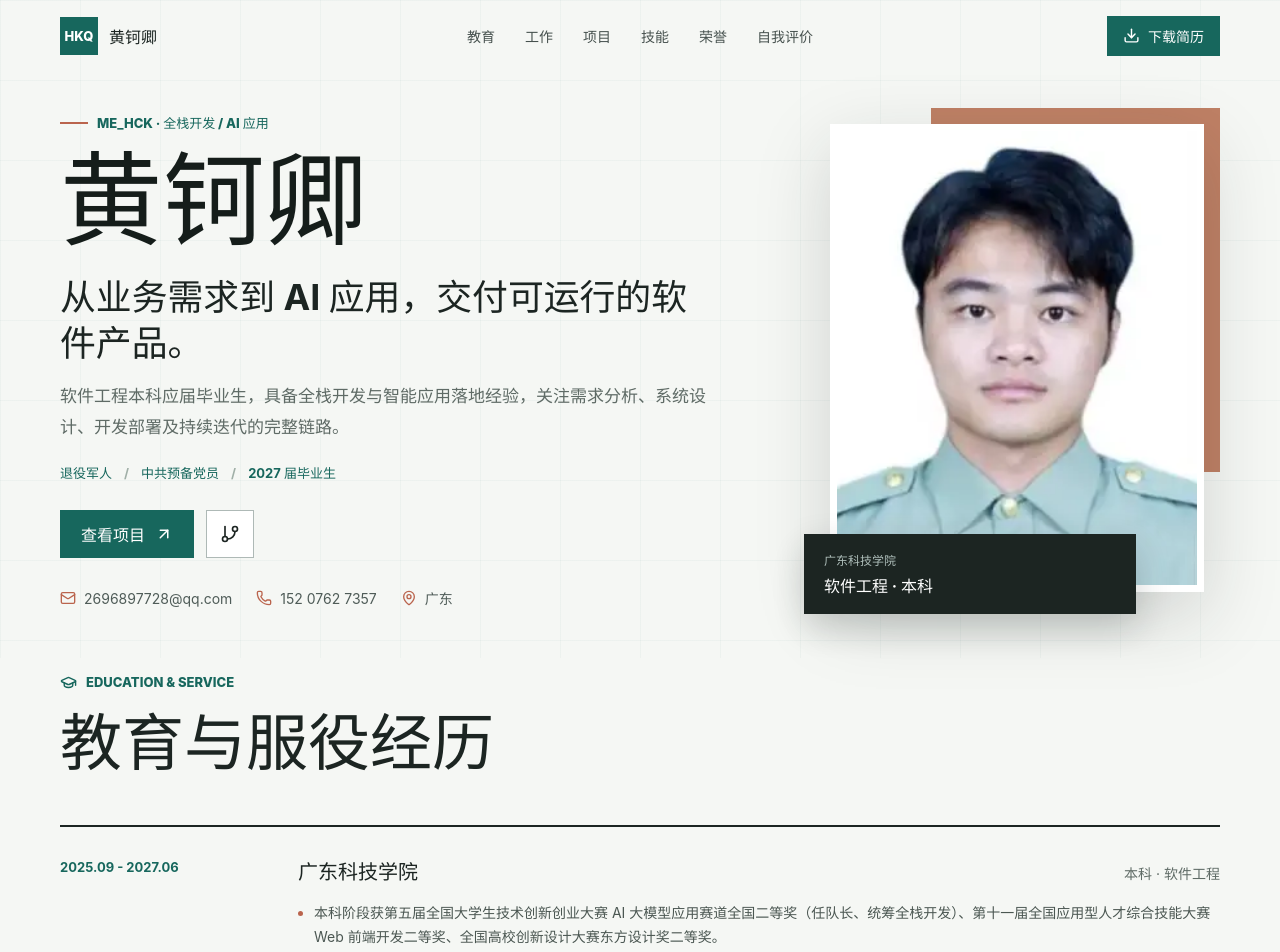
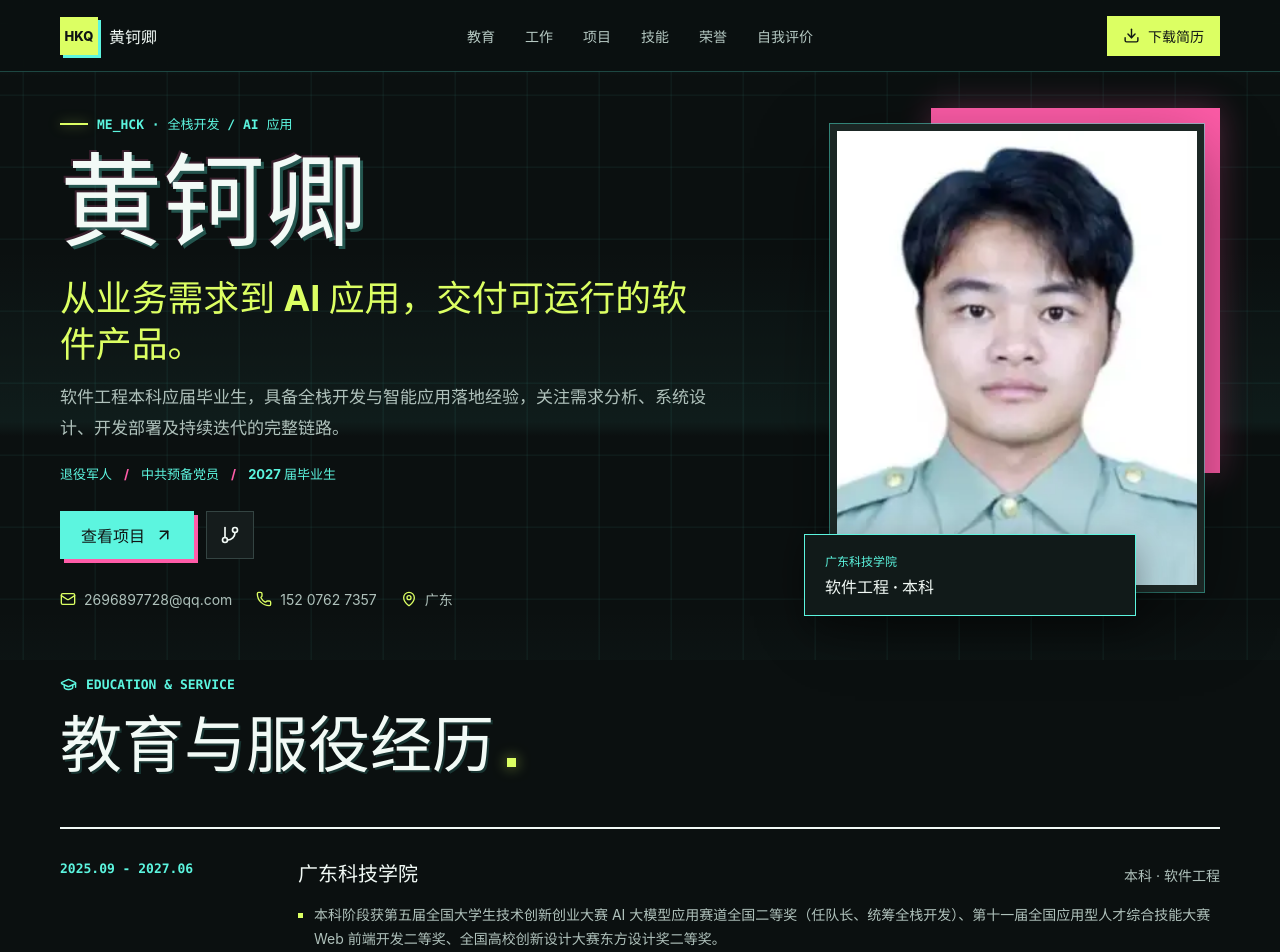
Before and after one commit to Coisini-K/Introduction, a Vue app: page / in a window 1280 px wide. Shown: the top 952 px of the page. Built offline with nearby package versions, Linux system fonts and the light colour scheme.

Commit message:
feat: refresh resume with cyberpunk visual theme

```diff
--- a/index.html
+++ b/index.html
@@ -4,7 +4,7 @@
     <meta charset="UTF-8" />
     <meta name="viewport" content="width=device-width, initial-scale=1.0" />
     <meta name="description" content="黄钶卿的个人简历，展示教育与服役经历、全栈开发和 AI 应用项目、专业技能及荣誉证书。" />
-    <meta name="theme-color" content="#1c2522" />
+    <meta name="theme-color" content="#0b1010" />
     <title>黄钶卿 | 全栈开发与 AI 应用</title>
   </head>
   <body>
--- a/src/style.css
+++ b/src/style.css
@@ -1,17 +1,19 @@
 :root {
-  color: #1c2522;
-  background: #f5f7f4;
+  color: #f2faf6;
+  background: #0b1010;
+  color-scheme: dark;
   font-family: Inter, "PingFang SC", "Microsoft YaHei", system-ui, sans-serif;
   font-synthesis: none;
   text-rendering: optimizeLegibility;
-  --ink: #1c2522;
-  --muted: #5f6b66;
-  --line: #ced7d1;
-  --paper: #ffffff;
-  --soft: #e9efeb;
-  --teal: #17675d;
-  --teal-dark: #104c44;
-  --coral: #ba644d;
+  --ink: #f2faf6;
+  --muted: #afc1bb;
+  --line: #344442;
+  --paper: #151c1c;
+  --soft: #1d2927;
+  --teal: #5cf5df;
+  --teal-dark: #a1ffef;
+  --coral: #ff5ca8;
+  --acid: #dcff63;
   --content: min(1160px, calc(100% - 48px));
 }
 
@@ -26,7 +28,7 @@ html {
 body {
   margin: 0;
   min-width: 320px;
-  background: #f5f7f4;
+  background: #0b1010;
 }
 
 body,
@@ -45,6 +47,12 @@ a {
   -webkit-tap-highlight-color: transparent;
 }
 
+a:focus-visible,
+button:focus-visible {
+  outline: 2px solid var(--acid);
+  outline-offset: 3px;
+}
+
 .site-header {
   position: fixed;
   z-index: 20;
@@ -57,7 +65,9 @@ a {
   align-items: center;
   width: 100%;
   padding: 0 max(24px, calc((100vw - 1160px) / 2));
-  border-bottom: 1px solid transparent;
+  border-bottom: 1px solid rgba(92, 245, 223, .24);
+  background: rgba(11, 16, 16, .9);
+  backdrop-filter: blur(16px);
   transition: background 180ms ease, border-color 180ms ease, box-shadow 180ms ease;
 }
 
@@ -67,15 +77,16 @@ a {
   bottom: -1px;
   left: 0;
   height: 2px;
-  background: var(--coral);
+  background: var(--acid);
+  box-shadow: 0 0 13px rgba(220, 255, 99, .7);
   transform-origin: left;
   transition: transform 80ms linear;
 }
 
 .site-header.is-scrolled {
-  background: rgba(250, 251, 249, 0.94);
-  border-bottom-color: var(--line);
-  box-shadow: 0 10px 30px rgba(18, 32, 29, 0.06);
+  background: rgba(11, 16, 16, .96);
+  border-bottom-color: rgba(92, 245, 223, .45);
+  box-shadow: 0 12px 32px rgba(0, 0, 0, .35);
   backdrop-filter: blur(14px);
 }
 
@@ -92,9 +103,10 @@ a {
   place-items: center;
   width: 38px;
   height: 38px;
-  color: #fff;
-  background: var(--teal);
+  color: #101514;
+  background: var(--acid);
   font-size: 13px;
+  box-shadow: 3px 3px 0 var(--teal);
 }
 
 .wordmark-name {
@@ -104,7 +116,7 @@ a {
 .desktop-nav {
   display: flex;
   gap: 30px;
-  color: #46514e;
+  color: #b5c8c2;
   font-size: 14px;
   font-weight: 600;
 }
@@ -120,7 +132,8 @@ a {
   bottom: 2px;
   left: 0;
   height: 2px;
-  background: var(--coral);
+  background: var(--teal);
+  box-shadow: 0 0 12px rgba(92, 245, 223, .7);
   content: "";
   transform: scaleX(0);
   transform-origin: right;
@@ -140,16 +153,17 @@ a {
   gap: 8px;
   min-height: 40px;
   padding: 0 16px;
-  color: #fff;
-  background: var(--teal);
+  color: #101514;
+  background: var(--acid);
   font-size: 14px;
   font-weight: 700;
   transition: background 160ms ease, transform 160ms ease;
 }
 
 .header-action:hover {
-  background: var(--teal-dark);
+  background: #edffa9;
   transform: translateY(-1px);
+  box-shadow: 0 0 22px rgba(220, 255, 99, .28);
 }
 
 .header-action svg,
@@ -174,12 +188,26 @@ main {
 }
 
 .intro {
+  position: relative;
+  isolation: isolate;
   min-height: 620px;
   padding: 108px 0 44px;
   background:
-    linear-gradient(90deg, rgba(23, 103, 93, 0.035) 1px, transparent 1px) 0 0 / 80px 80px,
-    linear-gradient(rgba(23, 103, 93, 0.035) 1px, transparent 1px) 0 0 / 80px 80px,
-    #f5f7f4;
+    linear-gradient(90deg, rgba(92, 245, 223, .075) 1px, transparent 1px) 0 0 / 72px 72px,
+    linear-gradient(rgba(92, 245, 223, .075) 1px, transparent 1px) 0 0 / 72px 72px,
+    #0b1010;
+  animation: grid-drift 22s linear infinite;
+}
+
+.intro::after {
+  position: absolute;
+  z-index: -1;
+  inset: 0;
+  pointer-events: none;
+  background: linear-gradient(to bottom, transparent 0, rgba(92, 245, 223, .055) 48%, transparent 52%);
+  background-size: 100% 360px;
+  animation: scan-pass 10s linear infinite;
+  content: '';
 }
 
 .intro-inner {
@@ -201,22 +229,30 @@ main {
   font-size: 13px;
   font-weight: 800;
   text-transform: uppercase;
+  font-family: ui-monospace, SFMono-Regular, Consolas, monospace;
 }
 
 .eyebrow span {
   width: 28px;
   height: 2px;
-  background: var(--coral);
+  background: var(--acid);
+  box-shadow: 0 0 12px rgba(220, 255, 99, .5);
   transform-origin: left;
   animation: line-in 700ms ease-out both;
 }
 
 .intro h1 {
   margin: 0;
-  color: #151d1a;
+  color: var(--ink);
   font-size: clamp(72px, 8vw, 118px);
   font-weight: 900;
   line-height: 0.98;
+  text-shadow: 3px 3px 0 rgba(92, 245, 223, .3), -2px -2px 0 rgba(255, 92, 168, .18);
+  animation: signal-on 1.1s steps(8, end) both;
+}
+
+.intro h1:hover {
+  text-shadow: 4px 3px 0 var(--teal), -3px -2px 0 var(--coral);
 }
 
 .intro-lead {
@@ -225,6 +261,7 @@ main {
   font-size: clamp(26px, 2.8vw, 39px);
   font-weight: 750;
   line-height: 1.28;
+  color: var(--acid);
 }
 
 .intro-summary {
@@ -247,7 +284,7 @@ main {
 
 .intro-identities span + span::before {
   margin: 0 12px;
-  color: #a0afa7;
+  color: var(--coral);
   content: '/';
 }
 
@@ -265,15 +302,17 @@ main {
   gap: 10px;
   min-height: 48px;
   padding: 0 21px;
-  color: #fff;
+  color: #101514;
   background: var(--teal);
   font-weight: 750;
-  transition: transform 160ms ease, background 160ms ease;
+  box-shadow: 4px 4px 0 var(--coral);
+  transition: transform 160ms ease, background 160ms ease, box-shadow 160ms ease;
 }
 
 .primary-button:hover {
-  background: var(--teal-dark);
-  transform: translateY(-2px);
+  background: var(--acid);
+  transform: translate(2px, 2px);
+  box-shadow: 2px 2px 0 var(--coral);
 }
 
 .icon-button {
@@ -281,8 +320,8 @@ main {
   place-items: center;
   width: 48px;
   height: 48px;
-  border: 1px solid #aeb9b6;
-  background: #fff;
+  border: 1px solid var(--line);
+  background: var(--paper);
   transition: border-color 160ms ease, color 160ms ease;
 }
 
@@ -296,7 +335,7 @@ main {
   flex-wrap: wrap;
   gap: 12px 24px;
   margin-top: 30px;
-  color: #4f5c58;
+  color: var(--muted);
   font-size: 14px;
 }
 
@@ -308,7 +347,7 @@ main {
 }
 
 .contact-list svg {
-  color: var(--coral);
+  color: var(--acid);
 }
 
 .portrait-wrap {
@@ -324,16 +363,16 @@ main {
   display: block;
   width: 100%;
   aspect-ratio: 4 / 5;
-  border: 7px solid #fff;
+  border: 7px solid #1b2624;
   object-fit: cover;
   object-position: center 18%;
-  box-shadow: 0 24px 70px rgba(28, 37, 34, 0.17);
+  box-shadow: 0 24px 70px rgba(0, 0, 0, .42), 0 0 0 1px rgba(92, 245, 223, .55);
   transition: transform 450ms ease, box-shadow 450ms ease;
 }
 
 .portrait-wrap:hover img {
   transform: translateY(-5px);
-  box-shadow: 0 32px 80px rgba(28, 37, 34, 0.21);
+  box-shadow: 0 32px 80px rgba(0, 0, 0, .5), 0 0 28px rgba(92, 245, 223, .25);
 }
 
 .portrait-accent {
@@ -343,7 +382,8 @@ main {
   right: 0;
   width: 74%;
   height: 72%;
-  background: #bf8065;
+  background: var(--coral);
+  box-shadow: 0 0 32px rgba(255, 92, 168, .3);
 }
 
 .portrait-caption {
@@ -352,9 +392,10 @@ main {
   width: calc(100% - 42px);
   margin: -58px 0 0 -26px;
   padding: 17px 20px;
-  color: #fff;
-  background: var(--ink);
-  box-shadow: 0 14px 36px rgba(18, 33, 30, 0.2);
+  color: var(--ink);
+  border: 1px solid var(--teal);
+  background: #111a19;
+  box-shadow: 0 14px 36px rgba(0, 0, 0, .35);
 }
 
 .portrait-caption span,
@@ -364,7 +405,7 @@ main {
 
 .portrait-caption span {
   margin-bottom: 5px;
-  color: #afbfbb;
+  color: var(--teal);
   font-size: 12px;
 }
 
@@ -388,6 +429,18 @@ main {
   margin: 0;
   font-size: clamp(38px, 5vw, 62px);
   line-height: 1.1;
+  text-shadow: 2px 2px 0 rgba(92, 245, 223, .16);
+}
+
+.section-heading h2::after,
+.about-heading h2::after {
+  display: inline-block;
+  width: 9px;
+  height: 9px;
+  margin-left: 13px;
+  background: var(--acid);
+  box-shadow: 0 0 14px rgba(220, 255, 99, .6);
+  content: '';
 }
 
 .education-list {
@@ -412,6 +465,7 @@ main {
   font-size: 13px;
   font-weight: 750;
   white-space: nowrap;
+  font-family: ui-monospace, SFMono-Regular, Consolas, monospace;
 }
 
 .education-title {
@@ -437,7 +491,7 @@ main {
   gap: 8px;
   margin: 16px 0 0;
   padding: 0;
-  color: #4b5752;
+  color: var(--muted);
   font-size: 14px;
   line-height: 1.75;
   list-style: none;
@@ -454,8 +508,7 @@ main {
   left: 0;
   width: 5px;
   height: 5px;
-  border-radius: 50%;
-  background: var(--coral);
+  background: var(--acid);
   content: '';
 }
 
@@ -463,6 +516,9 @@ main {
   display: grid;
   grid-template-columns: 0.34fr 1fr;
   gap: 70px;
+  background: #111918;
+  box-shadow: 0 0 0 100vmax #111918;
+  clip-path: inset(0 -100vmax);
 }
 
 .experience-layout {
@@ -495,6 +551,7 @@ main {
 
 .experience-meta span {
   padding: 6px 10px;
+  border: 1px solid rgba(92, 245, 223, .35);
   background: var(--soft);
   white-space: nowrap;
 }
@@ -529,7 +586,7 @@ main {
 
 .achievement-list p {
   margin: 0;
-  color: #4a5752;
+  color: var(--muted);
   font-size: 14px;
   line-height: 1.75;
 }
@@ -538,8 +595,10 @@ main {
   width: 100%;
   padding-right: max(24px, calc((100vw - 1160px) / 2));
   padding-left: max(24px, calc((100vw - 1160px) / 2));
-  color: #eef4f2;
-  background: #202b27;
+  color: var(--ink);
+  background:
+    repeating-linear-gradient(90deg, transparent 0 159px, rgba(92, 245, 223, .035) 160px),
+    #0d1414;
 }
 
 .projects-heading {
@@ -552,16 +611,16 @@ main {
 .projects-heading > p {
   max-width: 460px;
   margin: 0 0 6px;
-  color: #b6c5bd;
+  color: var(--muted);
   line-height: 1.75;
 }
 
 .projects-section .section-kicker {
-  color: #8dcec1;
+  color: var(--teal);
 }
 
 .project-list {
-  border-top: 1px solid #53615e;
+  border-top: 1px solid var(--teal);
 }
 
 .project-card {
@@ -570,24 +629,43 @@ main {
   grid-template-columns: 82px minmax(0, 1fr) 52px;
   gap: 28px;
   padding: 42px 14px 42px 0;
-  border-bottom: 1px solid #53615e;
-  transition: background 250ms ease, padding-left 250ms ease;
+  border-bottom: 1px solid var(--line);
+  transition: background 250ms ease, padding-left 250ms ease, box-shadow 250ms ease;
+}
+
+.project-card::before {
+  position: absolute;
+  top: 22px;
+  bottom: 22px;
+  left: 0;
+  width: 2px;
+  background: var(--acid);
+  box-shadow: 0 0 15px rgba(220, 255, 99, .7);
+  content: '';
+  transform: scaleY(0);
+  transform-origin: center;
+  transition: transform 220ms ease;
 }
 
 .project-card:hover {
   padding-left: 14px;
-  background: rgba(255, 255, 255, 0.035);
+  background: rgba(92, 245, 223, .05);
+}
+
+.project-card:hover::before,
+.project-card:focus-within::before {
+  transform: scaleY(1);
 }
 
 .project-index {
-  color: #8dcec1;
+  color: var(--acid);
   font-family: ui-monospace, SFMono-Regular, Consolas, monospace;
   font-size: 14px;
 }
 
 .project-period {
   margin: 0 0 12px;
-  color: #91a29e;
+  color: #a8bbb5;
   font-size: 13px;
 }
 
@@ -598,14 +676,14 @@ main {
 
 .project-subtitle {
   margin: 7px 0 18px;
-  color: #8dcec1;
+  color: var(--teal);
   font-weight: 700;
 }
 
 .project-description {
   max-width: 850px;
   margin: 0;
-  color: #c1cbc8;
+  color: var(--muted);
   line-height: 1.8;
 }
 
@@ -614,7 +692,7 @@ main {
   gap: 10px;
   margin: 20px 0 0;
   padding: 0;
-  color: #d8e2dc;
+  color: #d5e6df;
   font-size: 14px;
   line-height: 1.7;
   list-style: none;
@@ -636,9 +714,16 @@ main {
 
 .tag-list span {
   padding: 7px 10px;
-  border: 1px solid #536763;
-  color: #c1cfcc;
+  border: 1px solid #43615b;
+  color: #c5e2d9;
   font-size: 12px;
+  transition: border-color 180ms ease, color 180ms ease, background 180ms ease;
+}
+
+.project-card:hover .tag-list span {
+  border-color: rgba(92, 245, 223, .5);
+  color: var(--teal);
+  background: rgba(92, 245, 223, .045);
 }
 
 .project-link {
@@ -647,13 +732,15 @@ main {
   align-self: start;
   width: 48px;
   height: 48px;
-  border: 1px solid #64736f;
+  border: 1px solid var(--teal);
+  color: var(--teal);
   transition: color 160ms ease, border-color 160ms ease, transform 160ms ease;
 }
 
 .project-link:hover {
-  color: #8dcec1;
-  border-color: #8dcec1;
+  color: #101514;
+  border-color: var(--acid);
+  background: var(--acid);
   transform: translate(2px, -2px);
 }
 
@@ -668,11 +755,12 @@ main {
   min-width: 0;
   padding: 29px 24px 31px;
   border-right: 1px solid var(--line);
-  transition: background 220ms ease;
+  transition: background 220ms ease, box-shadow 220ms ease;
 }
 
 .skill-group:hover {
-  background: #edf2ed;
+  background: #182220;
+  box-shadow: inset 0 3px 0 var(--teal);
 }
 
 .skill-group:nth-child(3n + 1) {
@@ -704,7 +792,7 @@ main {
   gap: 10px;
   margin: 0;
   padding: 0;
-  color: #52605a;
+  color: var(--muted);
   font-size: 14px;
   list-style: none;
 }
@@ -733,7 +821,7 @@ main {
 
 .about-copy p {
   margin: 0;
-  color: #4b5752;
+  color: var(--muted);
   font-size: 14px;
   line-height: 1.8;
 }
@@ -744,8 +832,9 @@ main {
   justify-content: space-between;
   min-height: 150px;
   padding: 36px max(24px, calc((100vw - 1160px) / 2));
-  color: #fff;
-  background: #1b302b;
+  color: var(--ink);
+  border-top: 1px solid var(--teal);
+  background: #111917;
 }
 
 .site-footer div {
@@ -759,7 +848,7 @@ main {
 }
 
 .site-footer span {
-  color: #b8cec4;
+  color: var(--muted);
   font-size: 13px;
 }
 
@@ -768,24 +857,40 @@ main {
   align-items: center;
   gap: 8px;
   padding-bottom: 6px;
-  border-bottom: 1px solid #fff;
+  border-bottom: 1px solid var(--acid);
+  color: var(--acid);
   font-weight: 750;
 }
 
 html.motion-ready [data-reveal] {
   opacity: 0;
-  transform: translateY(18px);
-  transition: opacity 650ms ease var(--reveal-delay, 0ms), transform 650ms cubic-bezier(.2, .7, .2, 1) var(--reveal-delay, 0ms);
+  transform: translateY(24px);
+  filter: blur(5px);
+  transition: opacity 700ms ease var(--reveal-delay, 0ms), transform 700ms cubic-bezier(.2, .7, .2, 1) var(--reveal-delay, 0ms), filter 700ms ease var(--reveal-delay, 0ms);
 }
 
 html.motion-ready [data-reveal].is-visible {
   opacity: 1;
   transform: translateY(0);
+  filter: blur(0);
 }
 
 @keyframes line-in {
   from { transform: scaleX(0); }
   to { transform: scaleX(1); }
+}
+
+@keyframes grid-drift {
+  to { background-position: 72px 72px, 72px 72px, 0 0; }
+}
+
+@keyframes scan-pass {
+  to { background-position: 0 360px; }
+}
+
+@keyframes signal-on {
+  0%, 13%, 18%, 28% { opacity: .35; }
+  14%, 24%, 100% { opacity: 1; }
 }
 
 @media (max-width: 900px) {
@@ -810,8 +915,8 @@ html.motion-ready [data-reveal].is-visible {
     height: 42px;
     padding: 0;
     border: 1px solid var(--line);
-    color: var(--ink);
-    background: #fff;
+    color: var(--acid);
+    background: var(--paper);
   }
 
   .mobile-nav {
@@ -822,8 +927,8 @@ html.motion-ready [data-reveal].is-visible {
     display: grid;
     padding: 12px 20px 22px;
     border-bottom: 1px solid var(--line);
-    background: #f7f8f6;
-    box-shadow: 0 18px 34px rgba(17, 33, 29, 0.1);
+    background: #111918;
+    box-shadow: 0 18px 34px rgba(0, 0, 0, .4);
   }
 
   .mobile-nav a {
@@ -886,9 +991,9 @@ html.motion-ready [data-reveal].is-visible {
   .intro {
     padding: 92px 0 38px;
     background:
-      linear-gradient(90deg, rgba(23, 103, 93, 0.04) 1px, transparent 1px) 0 0 / 56px 56px,
-      linear-gradient(rgba(23, 103, 93, 0.04) 1px, transparent 1px) 0 0 / 56px 56px,
-      #f5f7f4;
+      linear-gradient(90deg, rgba(92, 245, 223, .07) 1px, transparent 1px) 0 0 / 56px 56px,
+      linear-gradient(rgba(92, 245, 223, .07) 1px, transparent 1px) 0 0 / 56px 56px,
+      #0b1010;
   }
 
   .intro-inner {
@@ -1035,4 +1140,5 @@ html.motion-ready [data-reveal].is-visible {
   }
 
   html.motion-ready [data-reveal] { opacity: 1; transform: none; }
+  html.motion-ready [data-reveal] { filter: none; }
 }
```
Also changed, not shown: src/components/HonorArchive.vue (+43 -27 lines).
